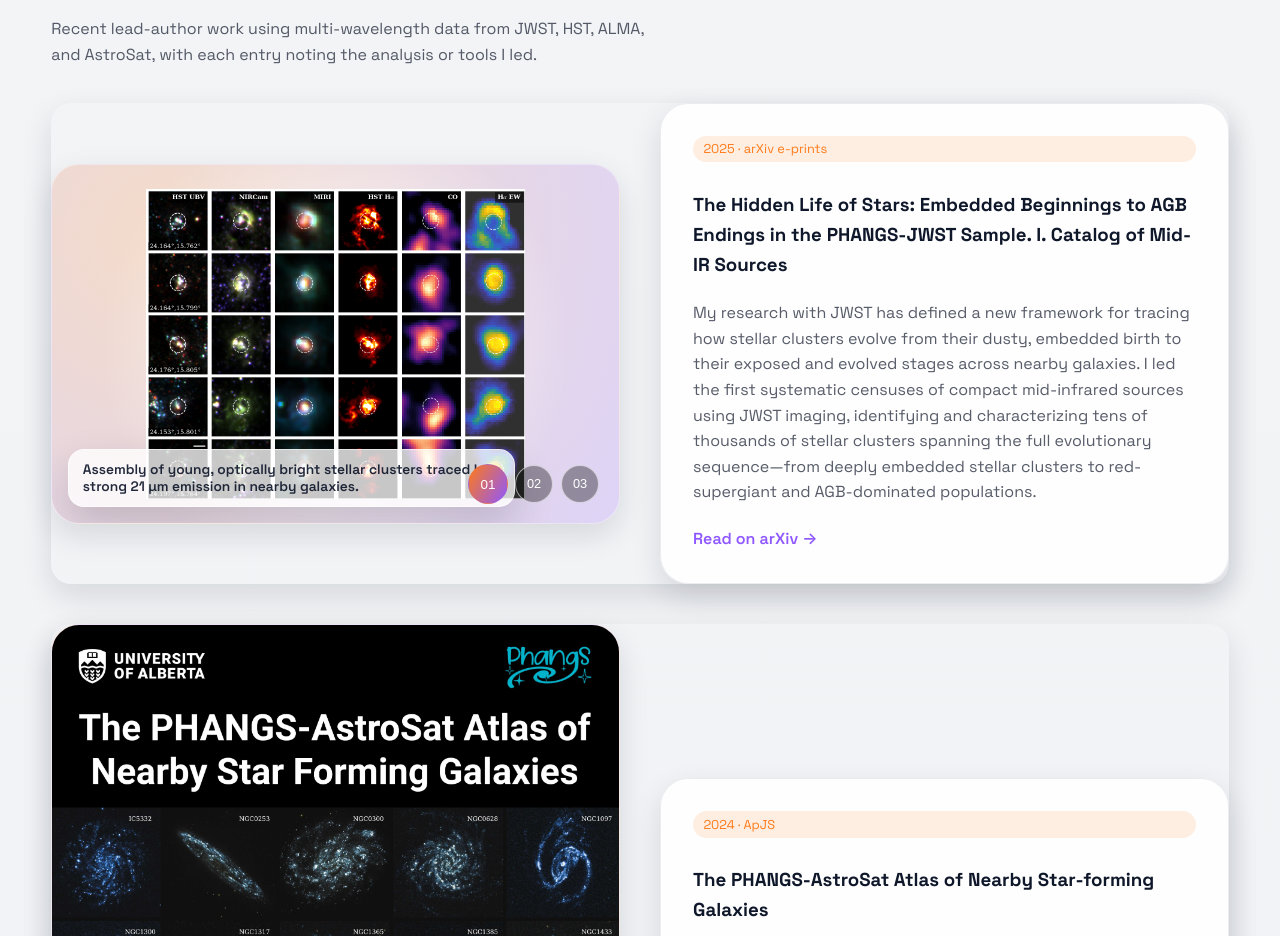
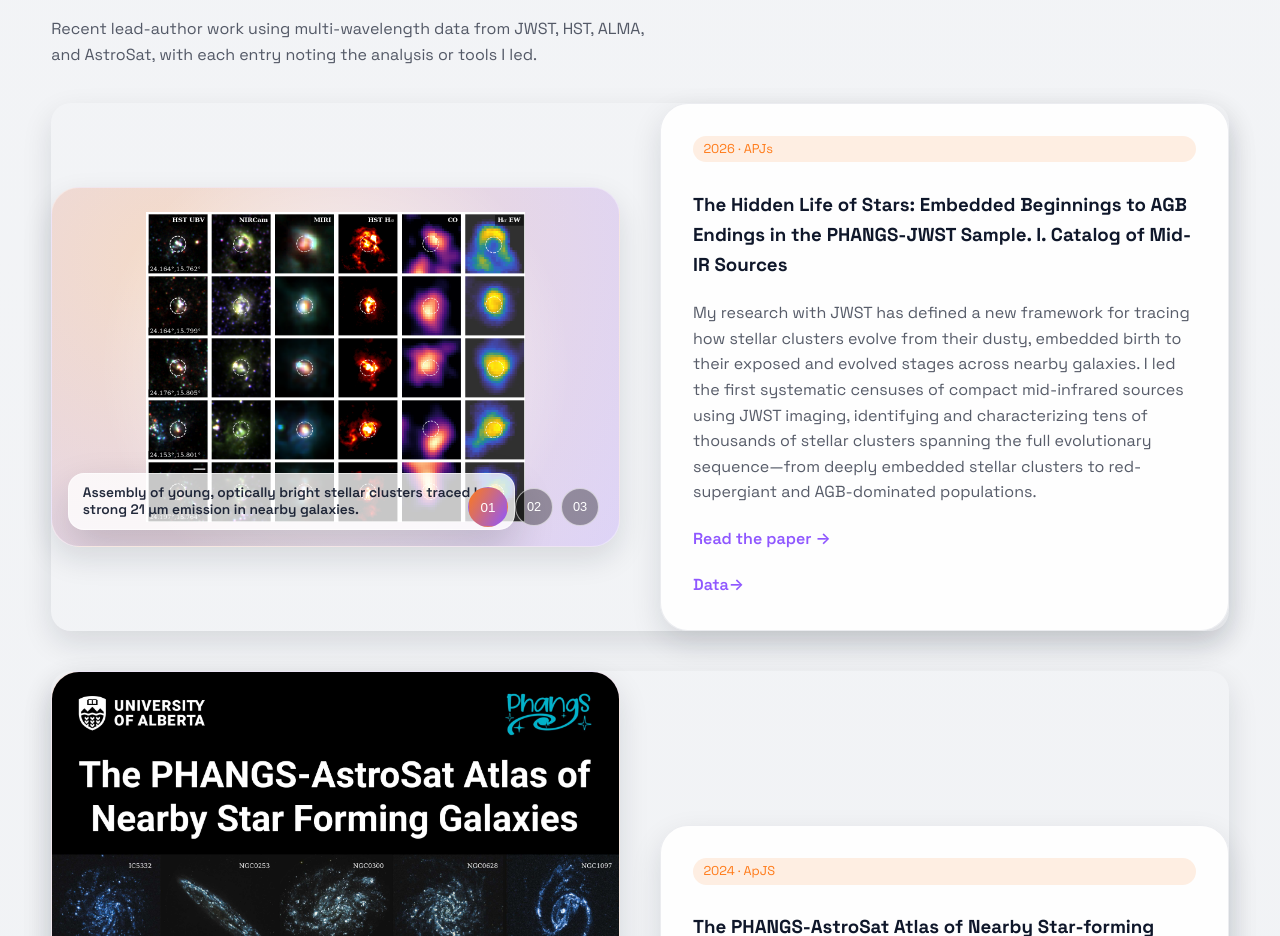
Before and after one commit to hamidnpc/hamidnpc.github.io, a plain HTML site: page index.html in a window 1280 px wide. Shown: the part 3682-4618 px from the top of the page. Drawn offline with Linux system fonts and the light colour scheme.

Commit message:
Update index.html

```diff
--- a/index.html
+++ b/index.html
@@ -1372,14 +1372,16 @@ Recent lead-author work using multi-wavelength data from JWST, HST, ALMA, and As
               </div>
             </div>
             <div class="paper-body">
-              <span class="pill">2025 · arXiv e-prints</span>
+              <span class="pill">2026 · APJs</span>
               <h3>The Hidden Life of Stars: Embedded Beginnings to AGB Endings in the PHANGS-JWST Sample. I. Catalog of Mid-IR Sources</h3>
               <p>
 My research with JWST has defined a new framework for tracing how stellar clusters evolve from their dusty, embedded birth to their exposed and evolved stages across nearby galaxies. I led the first systematic censuses of compact mid-infrared sources using JWST imaging, identifying and characterizing tens of thousands of stellar clusters spanning the full evolutionary sequence—from deeply embedded stellar clusters to red-supergiant and AGB-dominated populations.
 
 
               </p>
-              <a href="https://doi.org/10.48550/arXiv.2509.16459" target="_blank" rel="noreferrer">Read on arXiv →</a>
+              <a href="https://ui.adsabs.harvard.edu/abs/2025arXiv250916459H/abstract" target="_blank" rel="noreferrer">Read the paper →</a>
+              <a href="https://www.canfar.net/storage/list/AstroDataCitationDOI/CISTI.CANFAR/26.0003/data" target="_blank" rel="noreferrer">Data→</a>
+
             </div>
           </article>
           <article class="card paper-card">
```
